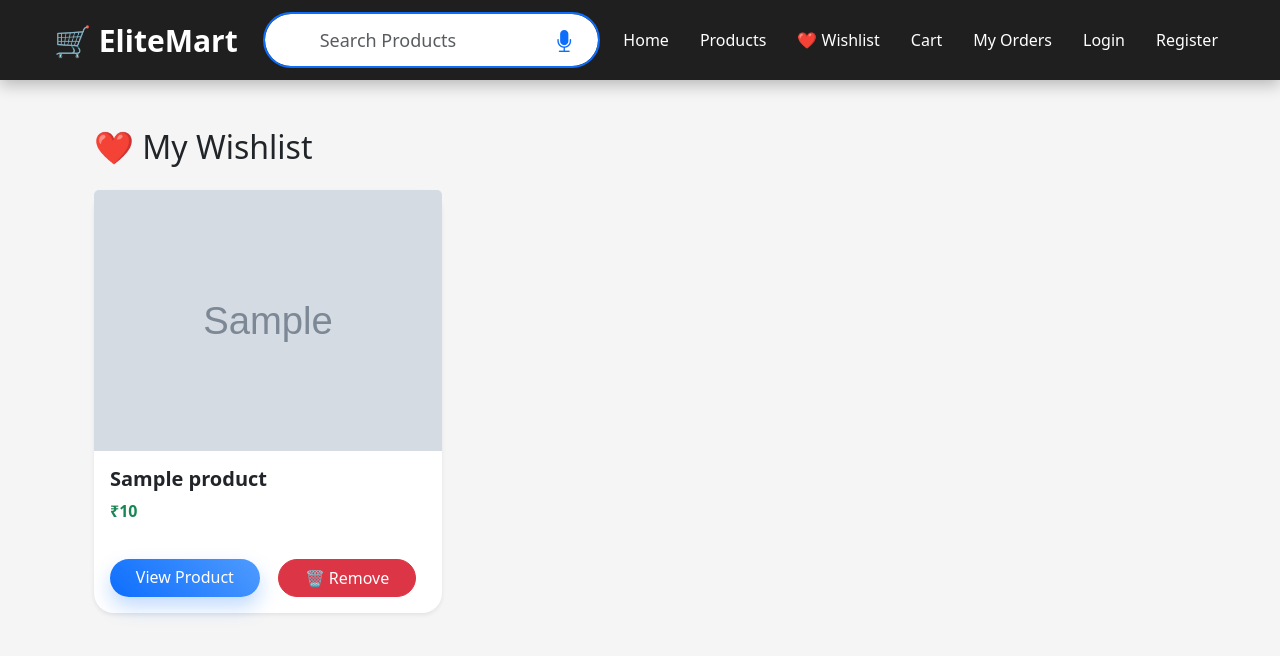
After one commit to AmitBuilds79/EliteMart, a Flask app: template templates/wishlist.html in a window 1280 px wide. The commit adds this page. Shown: the top 656 px of the page. Run offline with Flask 3, Linux system fonts and the light colour scheme; the template is opened without the code that fills it: most values are stand-ins (such as "Sample title", 1, 10 or a date in 2020); grey boxes marked "Sample" are stand-in pictures.

Commit message:
Added wishlist and review system improvements

```diff
--- a/Aiven-MySQL.session.sql
+++ b/Aiven-MySQL.session.sql
@@ -1,5 +1,3 @@
 
 
-SELECT id, status
-FROM orders
-ORDER BY id DESC;
+SELECT * FROM wishlist;
--- a/app.py
+++ b/app.py
@@ -129,6 +129,79 @@ def delete_review(review_id, product_id):
     conn.close()
 
     return redirect(url_for("product_details", product_id=product_id))
+
+@app.route("/add_to_wishlist/<int:product_id>")
+def add_to_wishlist(product_id):
+
+    if "user_id" not in session:
+        return redirect(url_for("login"))
+
+    conn = get_db_connection()
+    cursor = conn.cursor()
+
+    cursor.execute(
+        "SELECT * FROM wishlist WHERE user_id=%s AND product_id=%s",
+        (session["user_id"], product_id)
+    )
+
+    item = cursor.fetchone()
+
+    if not item:
+        cursor.execute(
+            "INSERT INTO wishlist(user_id, product_id) VALUES(%s,%s)",
+            (session["user_id"], product_id)
+        )
+        conn.commit()
+
+    cursor.close()
+    conn.close()
+
+    return redirect(url_for("product_details", product_id=product_id))
+
+@app.route("/wishlist")
+def wishlist():
+
+    if "user_id" not in session:
+        return redirect(url_for("login"))
+
+    conn = get_db_connection()
+    cursor = conn.cursor(dictionary=True)
+
+    cursor.execute("""
+        SELECT products.*
+        FROM wishlist
+        JOIN products
+        ON wishlist.product_id = products.id
+        WHERE wishlist.user_id=%s
+    """, (session["user_id"],))
+
+    products = cursor.fetchall()
+
+    cursor.close()
+    conn.close()
+
+    return render_template("wishlist.html", products=products)
+
+@app.route("/remove_from_wishlist/<int:product_id>")
+def remove_from_wishlist(product_id):
+
+    if "user_id" not in session:
+        return redirect(url_for("login"))
+
+    conn = get_db_connection()
+    cursor = conn.cursor()
+
+    cursor.execute(
+        "DELETE FROM wishlist WHERE user_id=%s AND product_id=%s",
+        (session["user_id"], product_id)
+    )
+
+    conn.commit()
+
+    cursor.close()
+    conn.close()
+
+    return redirect(url_for("wishlist"))
 
 @app.route("/search")
 def search():
@@ -805,35 +878,7 @@ def delete_product(id):
 
     return redirect(url_for("admin_products"))
 
-@app.route("/add_to_wishlist/<int:product_id>")
-def add_to_wishlist(product_id):
 
-    user_id = session.get("user_id")
-
-    if not user_id:
-        return redirect("/login")
-
-    conn = get_db_connection()
-    cursor = conn.cursor()
-
-    cursor.execute(
-        "SELECT * FROM wishlist WHERE user_id=%s AND product_id=%s",
-        (user_id, product_id)
-    )
-
-    item = cursor.fetchone()
-
-    if not item:
-        cursor.execute(
-            "INSERT INTO wishlist (user_id, product_id) VALUES (%s, %s)",
-            (user_id, product_id)
-        )
-        conn.commit()
-
-    cursor.close()
-    conn.close()
-
-    return redirect(f"/product/{product_id}")
 
 if __name__ == "__main__":
     app.run(debug=True)
--- a/templates/base.html
+++ b/templates/base.html
@@ -8,6 +8,7 @@
     <link href="https://cdn.jsdelivr.net/npm/bootstrap@5.3.3/dist/css/bootstrap.min.css" rel="stylesheet">
     <link rel="stylesheet" href="{{ url_for('static', filename='css/style.css') }}">
     <link rel="stylesheet" href="https://cdn.jsdelivr.net/npm/bootstrap-icons@1.11.3/font/bootstrap-icons.min.css">
+    <link rel="stylesheet" href="https://cdnjs.cloudflare.com/ajax/libs/font-awesome/6.5.2/css/all.min.css">
 
 </head>
 
@@ -64,6 +65,10 @@ style="right:25px; top:50%; transform:translateY(-50%); font-size:22px; color:#0
                 </li>
 
                 <li class="nav-item">
+                    <a class="nav-link" href="{{ url_for('wishlist') }}">❤️ Wishlist</a>
+                </li>
+
+                <li class="nav-item">
                     <a class="nav-link" href="{{ url_for('cart') }}">Cart</a>
                 </li>
 
--- /dev/null
+++ b/templates/wishlist.html
@@ -0,0 +1,63 @@
+{% extends "base.html" %}
+
+{% block content %}
+
+<div class="container mt-5">
+
+    <h2 class="mb-4">❤️ My Wishlist</h2>
+
+    {% if products %}
+
+    <div class="row">
+
+        {% for product in products %}
+
+        <div class="col-md-4 mb-4">
+
+            <div class="card h-100 shadow-sm">
+
+                <img src="{{ url_for('static', filename='images/' + product.image) }}"
+                     class="card-img-top"
+                     alt="{{ product.name }}">
+
+                <div class="card-body">
+
+                    <h5 class="card-title">{{ product.name }}</h5>
+
+                    <p class="text-success fw-bold">₹{{ product.price }}</p>
+
+                    <div class="d-flex gap-2">
+
+                        <a href="{{ url_for('product_details', product_id=product.id) }}"
+                           class="btn btn-primary flex-fill">
+                            View Product
+                        </a>
+
+                        <a href="{{ url_for('remove_from_wishlist', product_id=product.id) }}"
+                           class="btn btn-danger flex-fill">
+                            🗑 Remove
+                        </a>
+
+                    </div>
+
+                </div>
+
+            </div>
+
+        </div>
+
+        {% endfor %}
+
+    </div>
+
+    {% else %}
+
+    <div class="alert alert-info">
+        ❤️ Your wishlist is empty.
+    </div>
+
+    {% endif %}
+
+</div>
+
+{% endblock %}
```
Also changed, not shown: templates/product_details.html (+26 -10 lines).
